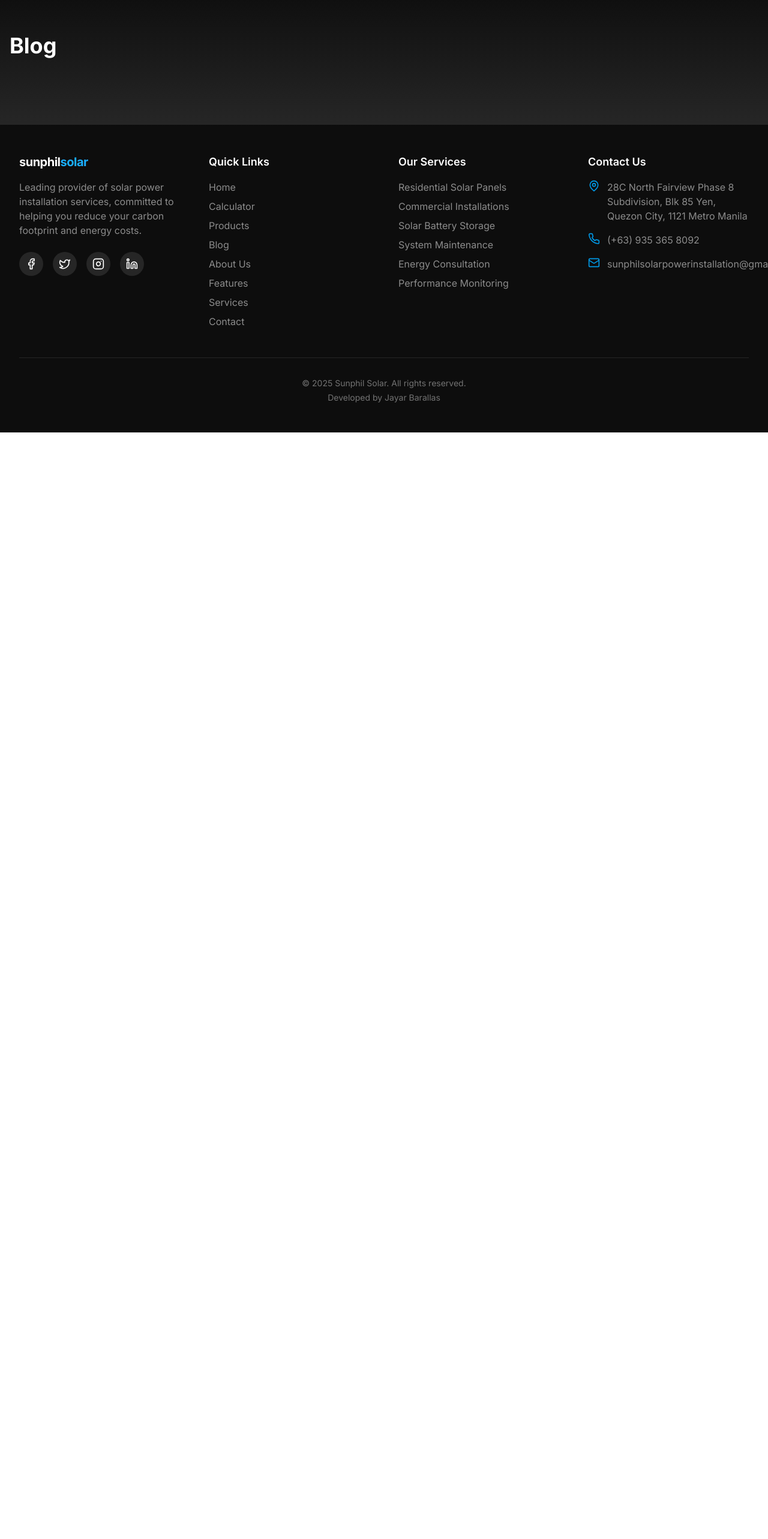
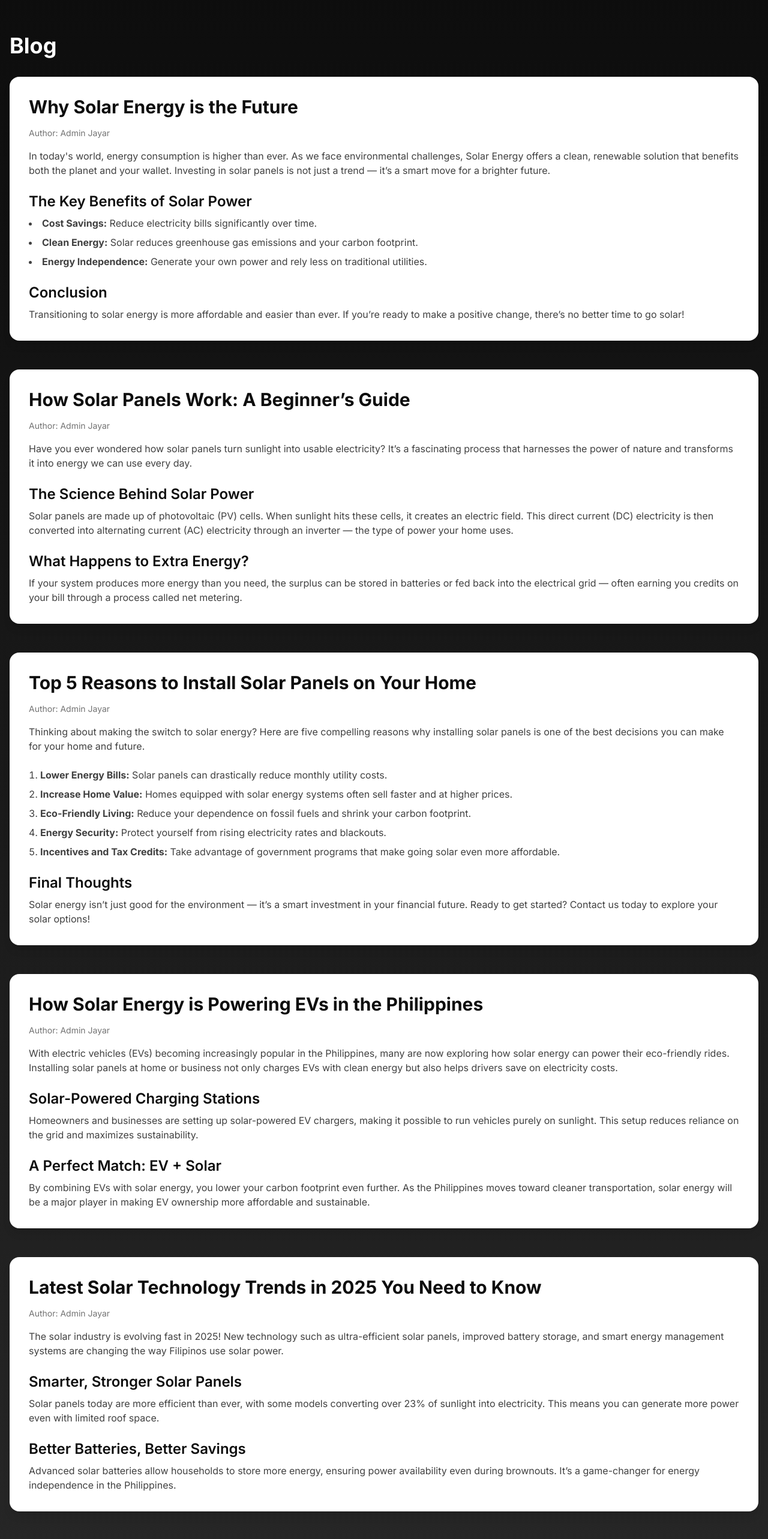
Before and after one commit to projectpolaris08/SunphilSolar, a React (Vite) app: page /blog in a window 1280 px wide. Shown: the part 120-2686 px from the top of the page at 60% size. Before the commit the page ends 841 px from the top, so only its background shows below. Built offline with nearby package versions, Linux system fonts and the light colour scheme.

Commit message:
Added Blog Post

```diff
--- a/src/pages/BlogPage.tsx
+++ b/src/pages/BlogPage.tsx
@@ -3,7 +3,112 @@ export const BlogPage = () => {
     <section className="py-20 bg-gradient-to-b from-secondary-900 to-secondary-800">
       <div className="container mx-auto px-4">
         <h1 className="text-4xl font-bold text-white mb-8">Blog</h1>
-          {/* Add your blog content here */}
+
+        {/* Blog Post 1 */}
+        <article className="bg-white rounded-2xl shadow-lg p-8 mb-12">
+          <h2 className="text-3xl font-bold text-secondary-900 mb-4">Why Solar Energy is the Future</h2>
+          <p className="text-secondary-500 text-sm mb-4">Author: Admin Jayar</p>
+          <p className="text-secondary-700 mb-6">
+            In today's world, energy consumption is higher than ever. As we face environmental challenges, Solar Energy offers a clean, renewable solution
+            that benefits both the planet and your wallet. Investing in solar panels is not just a trend — it’s a smart move for a brighter future.
+          </p>
+
+          <h3 className="text-2xl font-semibold text-secondary-900 mb-2">The Key Benefits of Solar Power</h3>
+          <ul className="list-disc list-inside text-secondary-700 mb-6 space-y-2">
+            <li><strong>Cost Savings:</strong> Reduce electricity bills significantly over time.</li>
+            <li><strong>Clean Energy:</strong> Solar reduces greenhouse gas emissions and your carbon footprint.</li>
+            <li><strong>Energy Independence:</strong> Generate your own power and rely less on traditional utilities.</li>
+          </ul>
+
+          <h3 className="text-2xl font-semibold text-secondary-900 mb-2">Conclusion</h3>
+          <p className="text-secondary-700">
+            Transitioning to solar energy is more affordable and easier than ever. If you’re ready to make a positive change, there’s no better time to go solar!
+          </p>
+        </article>
+
+        {/* Blog Post 2 */}
+        <article className="bg-white rounded-2xl shadow-lg p-8 mb-12">
+          <h2 className="text-3xl font-bold text-secondary-900 mb-4">How Solar Panels Work: A Beginner’s Guide</h2>
+          <p className="text-secondary-500 text-sm mb-4">Author: Admin Jayar</p>
+          <p className="text-secondary-700 mb-6">
+            Have you ever wondered how solar panels turn sunlight into usable electricity? It’s a fascinating process that harnesses the power of nature
+            and transforms it into energy we can use every day.
+          </p>
+
+          <h3 className="text-2xl font-semibold text-secondary-900 mb-2">The Science Behind Solar Power</h3>
+          <p className="text-secondary-700 mb-6">
+            Solar panels are made up of photovoltaic (PV) cells. When sunlight hits these cells, it creates an electric field. This direct current (DC) electricity
+            is then converted into alternating current (AC) electricity through an inverter — the type of power your home uses.
+          </p>
+
+          <h3 className="text-2xl font-semibold text-secondary-900 mb-2">What Happens to Extra Energy?</h3>
+          <p className="text-secondary-700">
+            If your system produces more energy than you need, the surplus can be stored in batteries or fed back into the electrical grid — often earning you credits on your bill through a process called net metering.
+          </p>
+        </article>
+
+        {/* Blog Post 3 */}
+        <article className="bg-white rounded-2xl shadow-lg p-8 mb-12">
+          <h2 className="text-3xl font-bold text-secondary-900 mb-4">Top 5 Reasons to Install Solar Panels on Your Home</h2>
+          <p className="text-secondary-500 text-sm mb-4">Author: Admin Jayar</p>
+          <p className="text-secondary-700 mb-6">
+            Thinking about making the switch to solar energy? Here are five compelling reasons why installing solar panels is one of the best decisions you can make for your home and future.
+          </p>
+
+          <ol className="list-decimal list-inside text-secondary-700 mb-6 space-y-2">
+            <li><strong>Lower Energy Bills:</strong> Solar panels can drastically reduce monthly utility costs.</li>
+            <li><strong>Increase Home Value:</strong> Homes equipped with solar energy systems often sell faster and at higher prices.</li>
+            <li><strong>Eco-Friendly Living:</strong> Reduce your dependence on fossil fuels and shrink your carbon footprint.</li>
+            <li><strong>Energy Security:</strong> Protect yourself from rising electricity rates and blackouts.</li>
+            <li><strong>Incentives and Tax Credits:</strong> Take advantage of government programs that make going solar even more affordable.</li>
+          </ol>
+
+          <h3 className="text-2xl font-semibold text-secondary-900 mb-2">Final Thoughts</h3>
+          <p className="text-secondary-700">
+            Solar energy isn’t just good for the environment — it’s a smart investment in your financial future. Ready to get started?
+            Contact us today to explore your solar options!
+          </p>
+        </article>
+
+        {/* Blog Post 4 - EV and Solar Energy */}
+        <article className="bg-white rounded-2xl shadow-lg p-8 mb-12">
+          <h2 className="text-3xl font-bold text-secondary-900 mb-4">How Solar Energy is Powering EVs in the Philippines</h2>
+          <p className="text-secondary-500 text-sm mb-4">Author: Admin Jayar</p>
+          <p className="text-secondary-700 mb-6">
+            With electric vehicles (EVs) becoming increasingly popular in the Philippines, many are now exploring how solar energy can power their eco-friendly rides.
+            Installing solar panels at home or business not only charges EVs with clean energy but also helps drivers save on electricity costs.
+          </p>
+
+          <h3 className="text-2xl font-semibold text-secondary-900 mb-2">Solar-Powered Charging Stations</h3>
+          <p className="text-secondary-700 mb-6">
+            Homeowners and businesses are setting up solar-powered EV chargers, making it possible to run vehicles purely on sunlight. This setup reduces reliance on the grid and maximizes sustainability.
+          </p>
+
+          <h3 className="text-2xl font-semibold text-secondary-900 mb-2">A Perfect Match: EV + Solar</h3>
+          <p className="text-secondary-700">
+            By combining EVs with solar energy, you lower your carbon footprint even further. As the Philippines moves toward cleaner transportation, solar energy will be a major player in making EV ownership more affordable and sustainable.
+          </p>
+        </article>
+
+        {/* Blog Post 5 - Latest Solar Tech Trends */}
+        <article className="bg-white rounded-2xl shadow-lg p-8">
+          <h2 className="text-3xl font-bold text-secondary-900 mb-4">Latest Solar Technology Trends in 2025 You Need to Know</h2>
+          <p className="text-secondary-500 text-sm mb-4">Author: Admin Jayar</p>
+          <p className="text-secondary-700 mb-6">
+            The solar industry is evolving fast in 2025! New technology such as ultra-efficient solar panels, improved battery storage, and smart energy management systems are changing the way Filipinos use solar power.
+          </p>
+
+          <h3 className="text-2xl font-semibold text-secondary-900 mb-2">Smarter, Stronger Solar Panels</h3>
+          <p className="text-secondary-700 mb-6">
+            Solar panels today are more efficient than ever, with some models converting over 23% of sunlight into electricity. This means you can generate more power even with limited roof space.
+          </p>
+
+          <h3 className="text-2xl font-semibold text-secondary-900 mb-2">Better Batteries, Better Savings</h3>
+          <p className="text-secondary-700">
+            Advanced solar batteries allow households to store more energy, ensuring power availability even during brownouts. It’s a game-changer for energy independence in the Philippines.
+          </p>
+        </article>
+
       </div>
     </section>
   );
```
Lines whose indentation alone changed are shown as unchanged.
